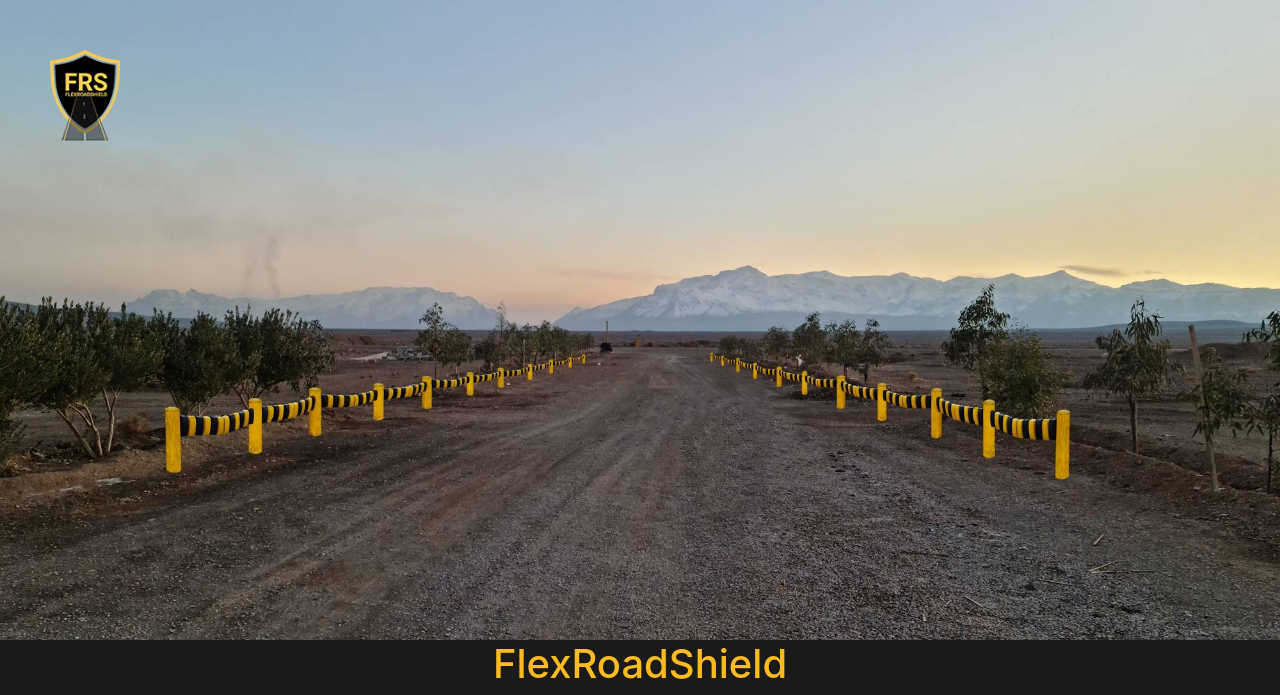
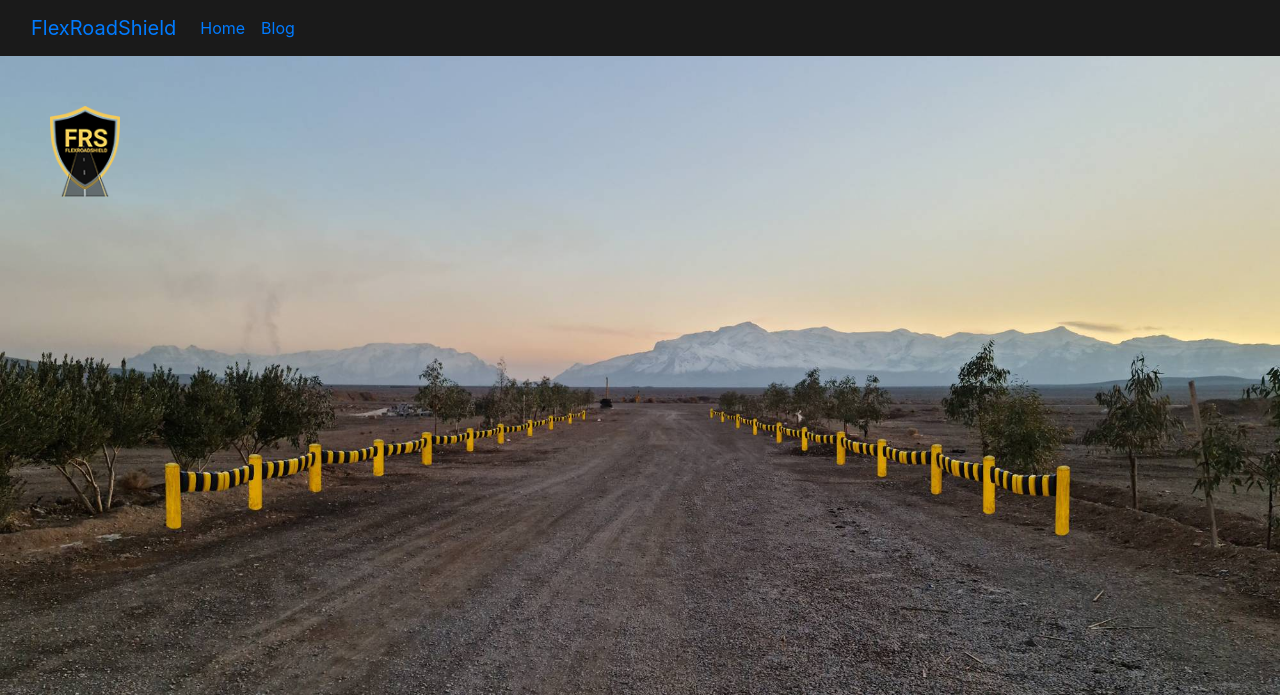
Before and after one commit to sarareshadi/flexroadshield, a Django app: page / in a window 1280 px wide. Shown: the top 695 px of the page. Run offline with Django 3.2, Linux system fonts and the light colour scheme; parts of the project's set-up code (start-up, migrations or seed data) failed here and were passed over.

Commit message:
navbar created

```diff
--- a/blog/urls.py
+++ b/blog/urls.py
@@ -4,8 +4,8 @@
 app_name = 'blog'
 
 urlpatterns = [
-path('', views.BlogList, name= 'blog'),
-path('bloglist/', views.BlogList, name='bloglist'),
+path('', views.BlogList, name= 'blog_home'),
+# path('bloglist/', views.BlogList, name='bloglist'),
 path('blogdetails/<int:id>/', views.BlogDetails, name='blogdetails'),
 
 ]
--- a/templates/_base.html
+++ b/templates/_base.html
@@ -3,8 +3,8 @@
 <head>
     <meta charset="UTF-8">
     <meta name="viewport" content="width=device-width, initial-scale=1.0">
-    <link rel="stylesheet" href="https://cdn.jsdelivr.net/npm/bootstrap@4.0.0/dist/css/bootstrap.min.css" integrity="sha384-Gn5384xqQ1aoWXA+058RXPxPg6fy4IWvTNh0E263XmFcJlSAwiGgFAW/dAiS6JXm" crossorigin="anonymous">
-    <script src="https://cdn.jsdelivr.net/npm/bootstrap@4.0.0/dist/js/bootstrap.min.js" integrity="sha384-JZR6Spejh4U02d8jOt6vLEHfe/JQGiRRSQQxSfFWpi1MquVdAyjUar5+76PVCmYl" crossorigin="anonymous"></script>
+    <link rel="stylesheet" href="https://cdn.jsdelivr.net/npm/bootstrap@4.6.2/dist/css/bootstrap.min.css" integrity="sha384-xOolHFLEh07PJGoPkLv1IbcEPTNtaed2xpHsD9ESMhqIYd0nLMwNLD69Npy4HI+N" crossorigin="anonymous">
+
 
     <title>
         {% block title %}{% endblock %} | FlexRoadShield
@@ -15,8 +15,17 @@
     {% endblock head %}
 </head>
 <body>
+    <header>
+        {% include "_navbar.html" %}
+    </header>
     {% block content %}
 
     {% endblock content %}
+
+    <script src="https://cdn.jsdelivr.net/npm/bootstrap@4.6.2/dist/js/bootstrap.bundle.min.js" integrity="sha384-Fy6S3B9q64WdZWQUiU+q4/2Lc9npb8tCaSX9FK7E8HnRr0Jz8D6OP9dO5Vg3Q9ct" crossorigin="anonymous"></script>
+    <script src="https://cdn.jsdelivr.net/npm/jquery@3.5.1/dist/jquery.slim.min.js" integrity="sha384-DfXdz2htPH0lsSSs5nCTpuj/zy4C+OGpamoFVy38MVBnE+IbbVYUew+OrCXaRkfj" crossorigin="anonymous"></script>
+    <script src="https://cdn.jsdelivr.net/npm/popper.js@1.16.1/dist/umd/popper.min.js" integrity="sha384-9/reFTGAW83EW2RDu2S0VKaIzap3H66lZH81PoYlFhbGU+6BZp6G7niu735Sk7lN" crossorigin="anonymous"></script>
+    <script src="https://cdn.jsdelivr.net/npm/bootstrap@4.6.2/dist/js/bootstrap.min.js" integrity="sha384-+sLIOodYLS7CIrQpBjl+C7nPvqq+FbNUBDunl/OZv93DB7Ln/533i8e/mZXLi/P+" crossorigin="anonymous"></script>
+
 </body>
 </html>
--- /dev/null
+++ b/templates/_navbar.html
@@ -0,0 +1,40 @@
+ <nav class="navbar navbar-expand-lg bg-body-tertiary">
+    <div class="container-fluid">
+      <a class="navbar-brand" href="#">FlexRoadShield</a>
+      <button class="navbar-toggler" type="button" data-bs-toggle="collapse" data-bs-target="#navbarSupportedContent" aria-controls="navbarSupportedContent" aria-expanded="false" aria-label="Toggle navigation">
+        <span class="navbar-toggler-icon"></span>
+      </button>
+      <div class="collapse navbar-collapse" id="navbarSupportedContent">
+        <ul class="navbar-nav me-auto mb-2 mb-lg-0">
+          <li class="nav-item">
+            <a class="nav-link" href="{% url 'generals:home' %}">Home</a>
+          </li>
+          <li class="nav-item">
+            <a class="nav-link" href="{% url 'blog:blog_home' %}">Blog</a>
+          </li>
+          {% comment %}
+
+
+          <li class="nav-item dropdown">
+            <a class="nav-link dropdown-toggle" href="#" role="button" data-bs-toggle="dropdown" aria-expanded="false">
+              Dropdown
+            </a>
+            <ul class="dropdown-menu">
+              <li><a class="dropdown-item" href="#">Action</a></li>
+              <li><a class="dropdown-item" href="#">Another action</a></li>
+              <li><hr class="dropdown-divider"></li>
+              <li><a class="dropdown-item" href="#">Something else here</a></li>
+            </ul>
+          </li>
+          <li class="nav-item">
+            <a class="nav-link disabled" aria-disabled="true">Disabled</a>
+          </li>
+        </ul>
+        <form class="d-flex" role="search">
+          <input class="form-control me-2" type="search" placeholder="Search" aria-label="Search">
+          <button class="btn btn-outline-success" type="submit">Search</button>
+        </form>
+        {% endcomment %}
+      </div>
+    </div>
+  </nav>
```
